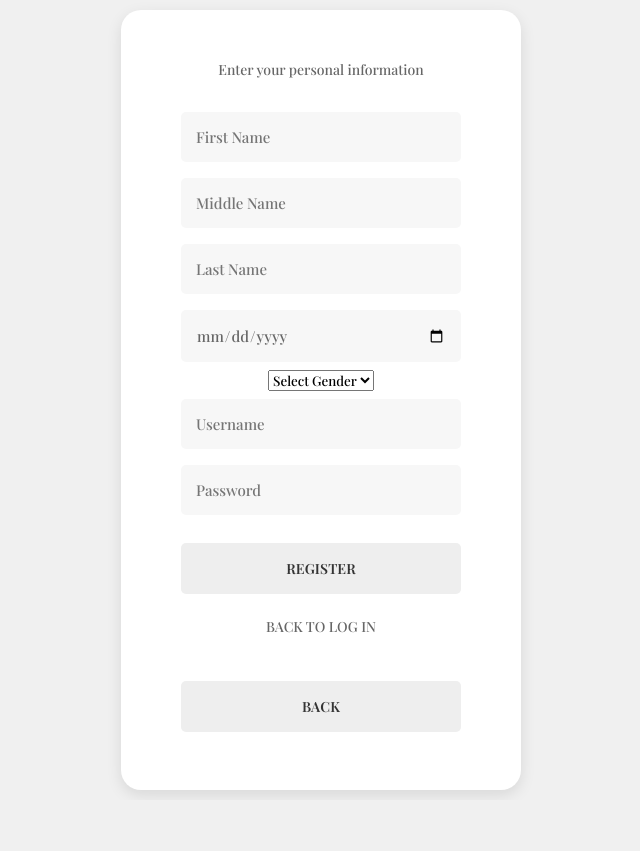
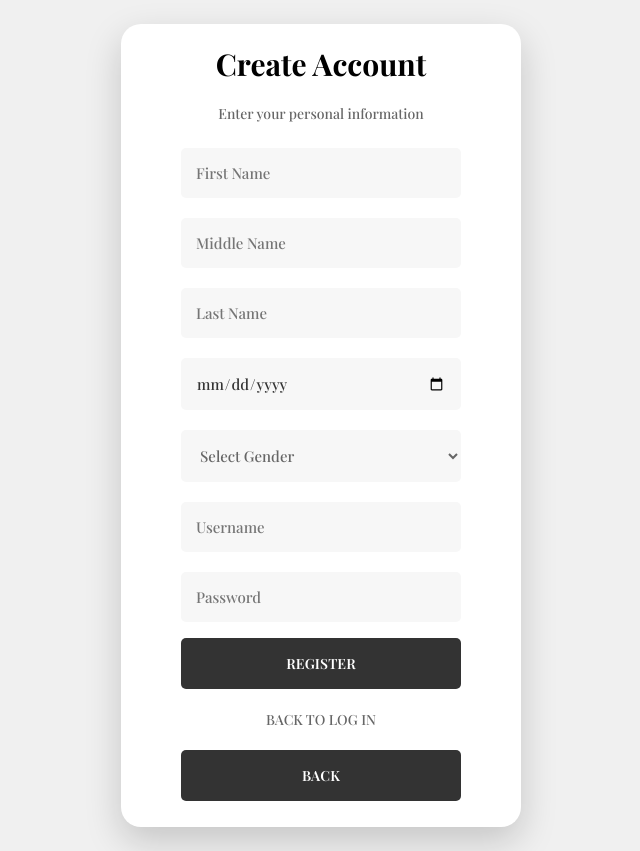
Before and after one commit to LemonianneCode/blog, a PHP site: page /registration.php in a window 1280 px wide. Shown: the whole page, without its empty margins (319-959 px from the left). Before the commit the page ends 795 px from the top, so only its background shows below. Run offline with PHP 8.4, Linux system fonts and the light colour scheme.

Commit message:
updating css registration

```diff
--- a/registration.php
+++ b/registration.php
@@ -41,9 +41,10 @@
     <div class="container" id="container">
         <div class="form-container sign-in">
             <form method="POST" action="">
+                <h1>Create Account</h1>
                 <span>Enter your personal information</span>
                 <?php if ($error !== ''): ?>
-                    <p role="alert"><?php echo htmlspecialchars($error, ENT_QUOTES, 'UTF-8'); ?></p>
+                    <p class="form-message" role="alert"><?php echo htmlspecialchars($error, ENT_QUOTES, 'UTF-8'); ?></p>
                 <?php endif; ?>
                 <input type="text" name="fname" placeholder="First Name" pattern="[\p{L}]+" title="Use letters only" required>
                 <input type="text" name="mname" placeholder="Middle Name" pattern="[\p{L}]+" title="Use letters only" required>
--- a/regs.css
+++ b/regs.css
@@ -15,6 +15,7 @@
     justify-content: center;
     align-items: center;
     margin: 0;
+    padding: 24px 16px;
     background-color: #f0f0f0;
 }
 
@@ -23,31 +24,28 @@
 .container {
     background-color: #fff;
     border-radius: 20px;
-    box-shadow: 0 5px 15px rgba(0, 0, 0, 0.1);
+    box-shadow: 0 14px 36px rgba(0, 0, 0, 0.18);
     position: relative;
     overflow: hidden;
-    width: 400px;
-    height: 780px; /* FIXED: Increased height to fit both forms */
+    width: min(400px, 100%);
+    min-height: 780px;
     padding: 20px;
 }
 
 /* --- Form Centering --- */
 
 .form-container{
-    /* FIXED: Use flex-direction: column to stack the two form blocks cleanly */
     display: flex;
     flex-direction: column;
     justify-content: center;
     align-items: center;
-    height: 100%;
+    min-height: 740px;
     width: 100%;
 }
 
 .sign-in{
     width: 100%;
 }
-
-/* --- Form Styling (For the primary registration form) --- */
 
 .container form{
     background-color: #fff;
@@ -56,7 +54,6 @@
     justify-content: center;
     flex-direction: column;
     padding: 0 40px;
-    /* Removed fixed height: 100% here so the two forms can share space */
     height: auto;
     width: 100%;
     text-align: center;
@@ -64,62 +61,103 @@
 
 /* --- Elements --- */
 
+.container h1{
+    font-size: 30px;
+    margin-bottom: 20px;
+}
+
 .container span{
     font-size: 14px;
     color: #666;
-    margin-bottom: 25px;
+    margin-bottom: 15px;
 }
 
 .container input{
     background-color: #f7f7f7;
     border: none;
-    margin: 8px 0;
+    margin: 10px 0;
     padding: 15px 15px;
     font-size: 15px;
     border-radius: 5px;
     width: 100%;
     outline: none;
     box-sizing: border-box;
+    color: #333;
+}
+
+.container select{
+    background-color: #f7f7f7;
+    border: none;
+    margin: 10px 0;
+    padding: 15px;
+    font-size: 15px;
+    border-radius: 5px;
+    width: 100%;
     color: #666;
 }
 
-/* Style for the primary submit button (REGISTER/LOG IN) */
+.form-message{
+    margin: 4px 0;
+    color: #a12622;
+    font-size: 13px;
+}
+
 .container form input[type="SUBMIT"] {
-    background-color: #eee;
-    color: #333;
+    background-color: #333;
+    color: #fff;
     font-size: 14px;
-    padding: 15px 45px;
+    padding: 15px;
     border: 1px solid transparent;
     border-radius: 5px;
     font-weight: 600;
-    letter-spacing: 0.10px;
+    letter-spacing: 0.1px;
     text-transform: uppercase;
-    margin-top: 20px;
+    margin: 6px 0;
     cursor: pointer;
     width: 100%;
+    transition: background-color 0.5s ease-in-out;
+}
+
+.container form input[type="SUBMIT"]:hover{
+    background-color: #555;
 }
 
 /* --- Back Button Styling --- */
 
 .back-button-form {
-    /* This form takes full width */
     width: 100%;
     margin-top: 15px;
-    padding: 0 40px; /* Match the padding of the main form */
+    padding: 0 40px;
 }
 
 .back-button-form input[type="submit"] {
-    /* Style the button similarly to the Register button, but less prominent */
-    background-color: #f0f0f0;
+    background-color: #f7f7f7;
     color: #666;
     font-size: 14px;
-    padding: 10px 30px;
-    border: 1px solid #ccc;
+    padding: 15px;
+    border: 1px solid transparent;
     border-radius: 5px;
     font-weight: 600;
     cursor: pointer;
-    width: 100%; /* Make it full width like the main inputs */
+    width: 100%;
 }
 
-/* Removed the unused .container button rule */
-/* .container button{ ... } */
+.back-button-form input[type="submit"]:hover{
+    background-color: #eee;
+}
+
+@media (max-width: 480px){
+    .container{
+        min-height: 0;
+    }
+
+    .form-container{
+        min-height: 0;
+    }
+
+    .container form,
+    .back-button-form{
+        padding-right: 20px;
+        padding-left: 20px;
+    }
+}
```
